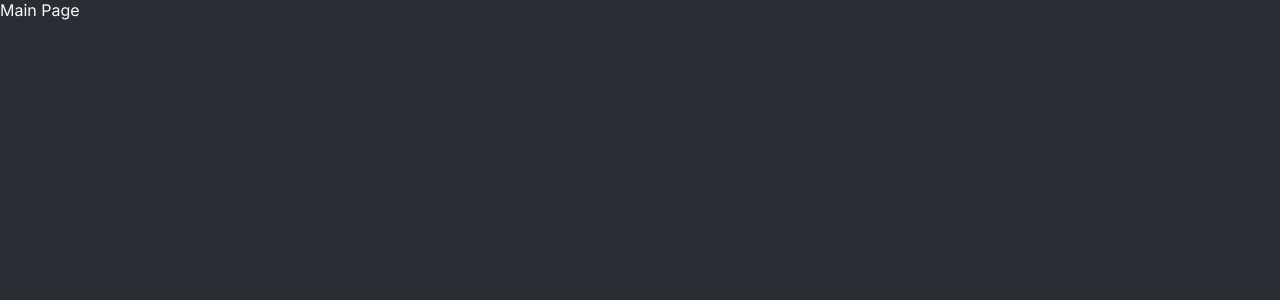
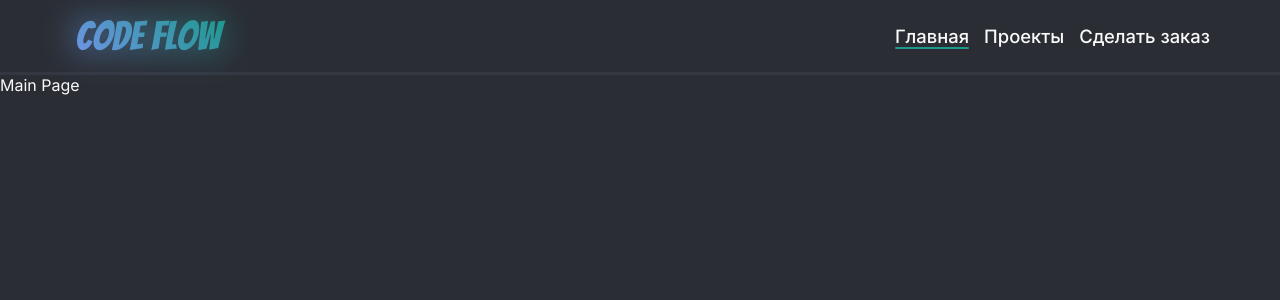
Before and after one commit to Qaddis/code-flow, a Vue app: page / in a window 1280 px wide. Shown: the top 300 px of the page. Built offline with nearby package versions, Linux system fonts and the light colour scheme.

Commit message:
Added Header component

```diff
--- a/src/App.vue
+++ b/src/App.vue
@@ -1,12 +1,15 @@
 <script>
 import { RouterView } from "vue-router"
+import AppHeader from "./components/AppHeader.vue"
 
 export default {
-	components: { RouterView }
+	components: { RouterView, AppHeader }
 }
 </script>
 
 <template>
+	<app-header />
+
 	<main class="main">
 		<div class="wrapper">
 			<router-view />
--- /dev/null
+++ b/src/components/AppHeader.vue
@@ -0,0 +1,136 @@
+<script>
+import { RouterLink } from "vue-router"
+
+export default {
+	components: { RouterLink },
+	methods: {
+		goHome() {
+			this.$router.push("/")
+		}
+	}
+}
+</script>
+
+<template>
+	<header class="header">
+		<div class="wrapper">
+			<h1 @click="goHome" class="logo">Code Flow</h1>
+
+			<nav class="nav">
+				<router-link to="/" class="link" active-class="--active">
+					Главная
+				</router-link>
+				<router-link to="/projects" class="link" active-class="--active">
+					Проекты
+				</router-link>
+				<router-link to="/new-order" class="link" active-class="--active">
+					Сделать заказ
+				</router-link>
+			</nav>
+		</div>
+	</header>
+</template>
+
+<style scoped lang="scss">
+.header {
+	width: 100%;
+	padding: 0 25px;
+	background-color: var(--main);
+	border-bottom: 3px solid var(--add);
+	position: sticky;
+	top: 0;
+	left: 0;
+}
+
+.wrapper {
+	max-width: 1140px;
+	margin: 0 auto;
+	padding: 15px 0;
+	display: flex;
+	justify-content: space-between;
+	align-items: center;
+}
+
+.logo {
+	font-size: 2.5rem;
+	font-family: var(--bangers);
+	background: linear-gradient(45deg, var(--blue), var(--green));
+	background-clip: text;
+	color: transparent;
+	padding: 0 0.35rem;
+	user-select: none;
+	cursor: pointer;
+	position: relative;
+
+	&::before {
+		content: "";
+		width: 100%;
+		height: 100%;
+
+		position: absolute;
+		top: 50%;
+		left: 50%;
+		translate: -50% -50%;
+
+		background: linear-gradient(45deg, var(--blue), var(--green));
+		opacity: 0.35;
+		filter: blur(15px);
+
+		transition-property: scale, opacity;
+		transition-duration: 0.25s, 0.2s;
+	}
+
+	&:hover::before {
+		scale: 0;
+		opacity: 0;
+	}
+}
+
+.nav {
+	display: flex;
+	align-items: center;
+	column-gap: 15px;
+}
+
+.link {
+	font-size: 1.15rem;
+	color: var(--text);
+	font-weight: 500;
+	position: relative;
+	transition-property: color, opacity, translate;
+	transition-duration: 0.25s, 0.15s, 0.15s;
+
+	&:hover {
+		color: var(--blue);
+	}
+
+	&:active {
+		opacity: 0.85;
+		translate: 0 1.5px;
+	}
+
+	&::after {
+		content: "";
+		position: absolute;
+		bottom: -2px;
+		left: 0;
+
+		width: 0;
+		height: 2px;
+		background-color: var(--green);
+		border-radius: 2px;
+
+		transition: width 0.25s;
+	}
+
+	&.--active {
+		color: var(--text);
+		opacity: 1;
+		translate: 0;
+
+		&::after {
+			width: 100%;
+		}
+	}
+}
+</style>
--- a/vite.config.js
+++ b/vite.config.js
@@ -10,10 +10,5 @@ export default defineConfig({
 				api: "modern"
 			}
 		}
-	},
-	resolve: {
-		alias: {
-			"@": "/src"
-		}
 	}
 })
```
